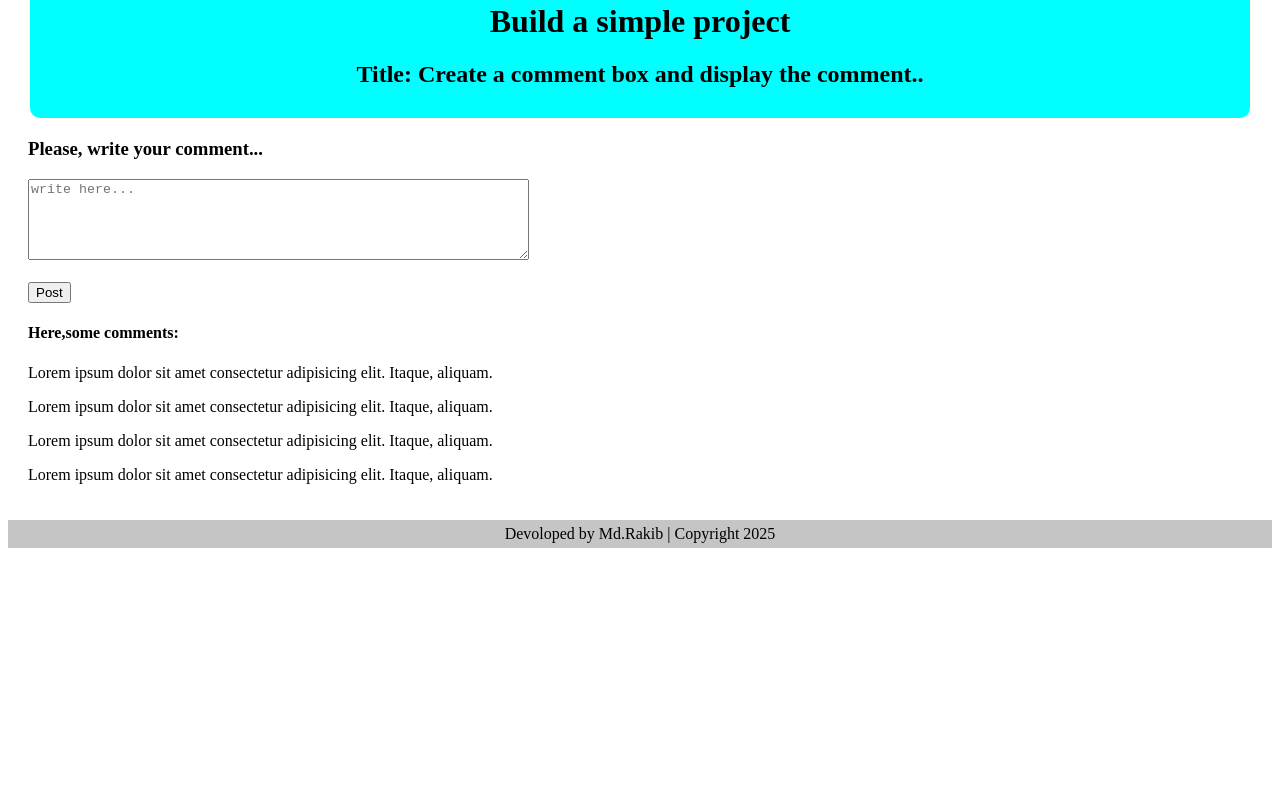
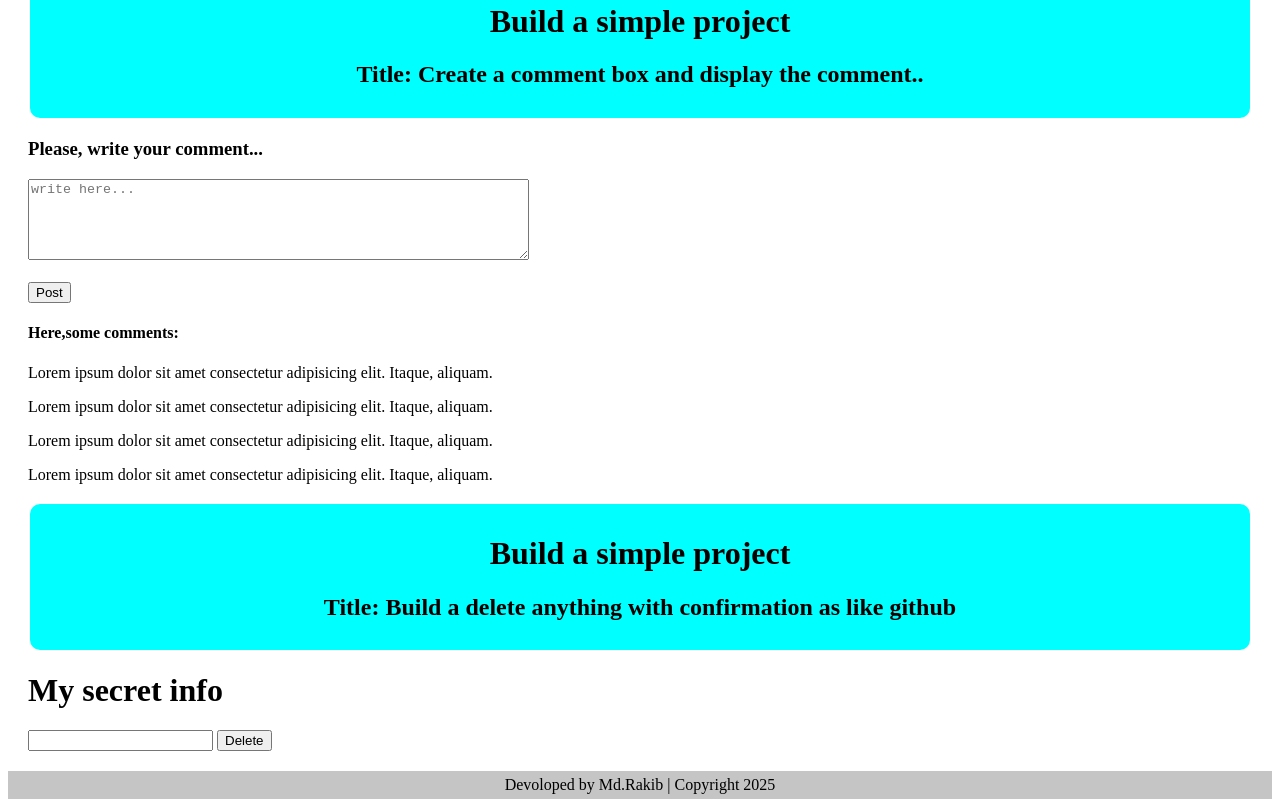
Before and after one commit to muhammadrakib2299/dom-practice, a plain HTML site: page index.html in a window 1280 px wide. Shown: the part 1371-2178 px from the top of the page. Before the commit the page ends 1927 px from the top, so only its background shows below. Drawn offline with Linux system fonts and the light colour scheme.

Commit message:
added github delete button simple project code

```diff
--- a/index.html
+++ b/index.html
@@ -86,6 +86,8 @@
             <button id="btn-update">update</button>
         </div>
 
+        <!-- create a comment box and display the comment - simple project -->
+        <div>
             <div class="topic-heading">
                 <h1>Build a simple project</h1>
                 <h2>Title: Create a comment box and display the comment.. </h1>
@@ -103,6 +105,23 @@
                 <p>Lorem ipsum dolor sit amet consectetur adipisicing elit. Itaque, aliquam.</p>
                 <p>Lorem ipsum dolor sit amet consectetur adipisicing elit. Itaque, aliquam.</p>
             </div>
+        </div>
+
+        <!-- github like delete confirmation button -->
+         <div>
+
+            <div class="topic-heading">
+                <h1>Build a simple project</h1>
+                <h2>Title: Build a delete anything with confirmation as like github </h1>
+            </div>
+
+            <div>
+                <h1>My secret info</h1>
+                <input type="text">
+                <button id="btn-delete">Delete</button>
+            </div>
+
+         </div>
 
 
     </main>
```
Lines whose indentation alone changed are shown as unchanged.
